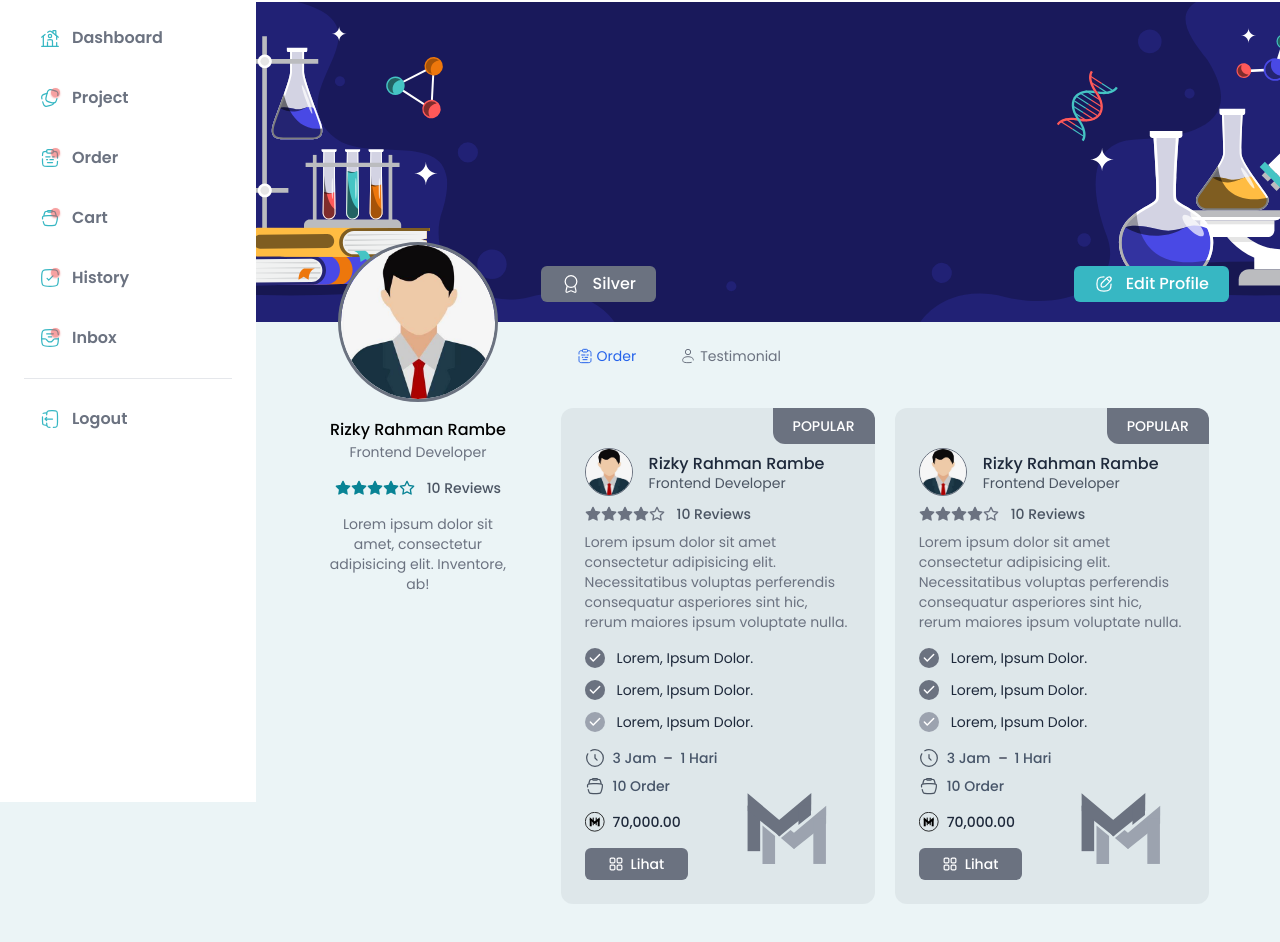
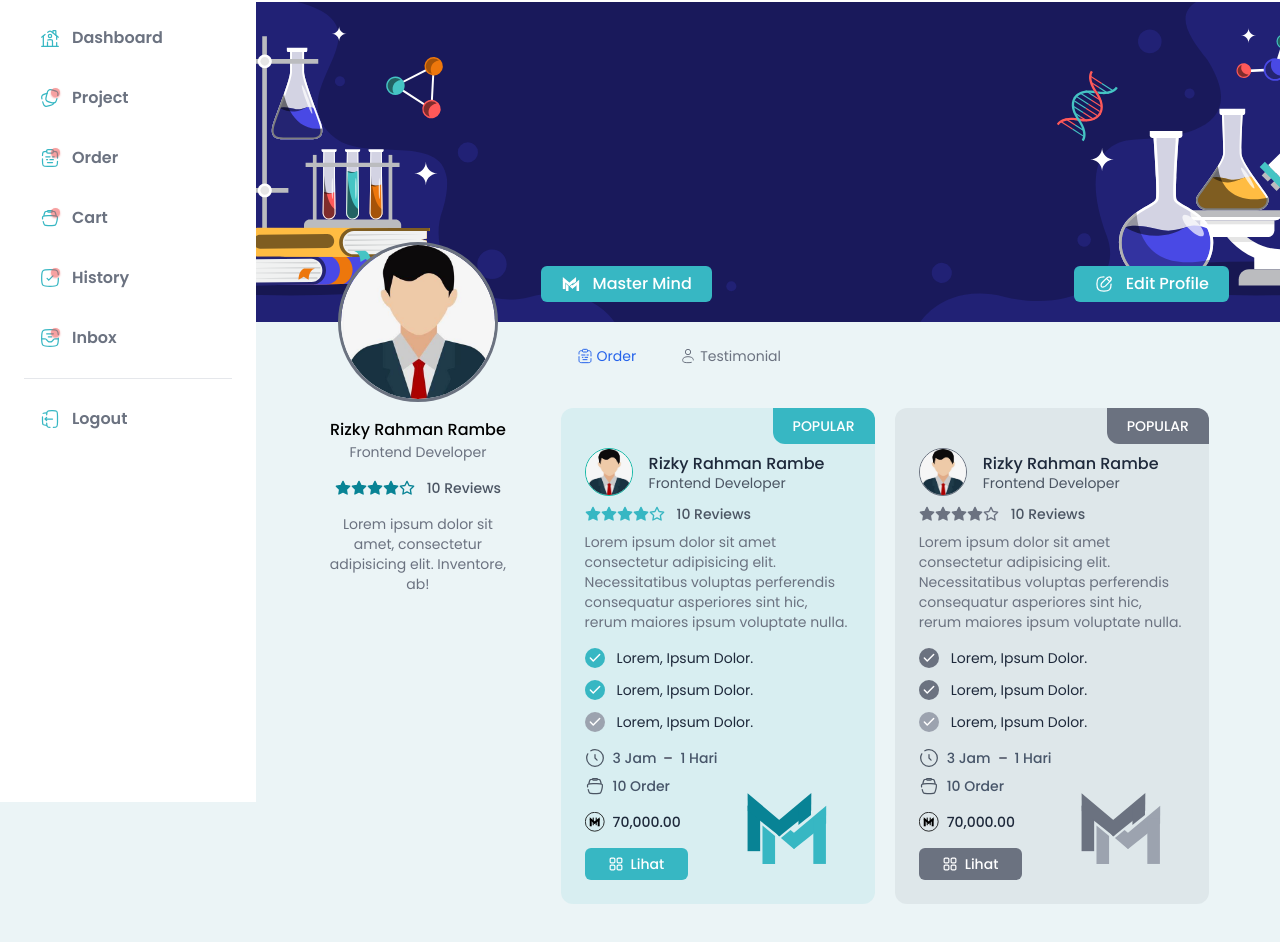
Before and after one commit to Rahman123L/MasterMind, a plain HTML site: page user/profile.html in a window 1280 px wide. Shown: the part 78-1020 px from the top of the page. Drawn offline with nearby package versions, Linux system fonts and the light colour scheme.

Commit message:
first commit

```diff
--- a/user/profile.html
+++ b/user/profile.html
@@ -204,22 +204,55 @@
                     <div class="w-full md:absolute md:-top-16 lg:-top-14 flex justify-center lg:justify-between items-center gap-3">
 
                         <!-- Silver -->
-                        <div class="flex justify-center items-center gap-2 md:gap-3 bg-gray-500 py-1.5 px-3 lg:px-5 rounded-md">
+                        <!-- <div class="flex justify-center items-center gap-2 md:gap-3 bg-gray-500 py-1.5 px-3 lg:px-5 rounded-md">
                             <svg class="w-[18px] lg:w-5 stroke-[1.5] stroke-white" fill="none" stroke="currentColor" viewBox="0 0 24 24" xmlns="http://www.w3.org/2000/svg">
                                 <circle cx="12" cy="9" r="7"/>
                                 <path d="M7.35111 15L6.71424 17.323C6.0859 19.6148 5.77173 20.7607 6.19097 21.3881C6.3379 21.6079 6.535 21.7844 6.76372 21.9008C7.41635 22.2331 8.42401 21.7081 10.4393 20.658C11.1099 20.3086 11.4452 20.1339 11.8014 20.0959C11.9335 20.0818 12.0665 20.0818 12.1986 20.0959C12.5548 20.1339 12.8901 20.3086 13.5607 20.658C15.576 21.7081 16.5837 22.2331 17.2363 21.9008C17.465 21.7844 17.6621 21.6079 17.809 21.3881C18.2283 20.7607 17.9141 19.6148 17.2858 17.323L16.6489 15" stroke-linecap="round"/>
                             </svg>
                             <h1 class="text-sm md:text-base text-white font-medium capitalize">Silver</h1>
-                        </div>
+                        </div> -->
 
                         <!-- Gold -->
                         <!-- <div class="flex justify-center items-center gap-2 md:gap-3 bg-yellow-500 py-1.5 px-3 lg:px-5 rounded-md">
                             <svg class="w-[18px] lg:w-5 stroke-[1.5] stroke-white" fill="none" stroke="currentColor" viewBox="0 0 24 24" xmlns="http://www.w3.org/2000/svg">
-                                <circle cx="12" cy="9" r="7"/>
-                                <path d="M7.35111 15L6.71424 17.323C6.0859 19.6148 5.77173 20.7607 6.19097 21.3881C6.3379 21.6079 6.535 21.7844 6.76372 21.9008C7.41635 22.2331 8.42401 21.7081 10.4393 20.658C11.1099 20.3086 11.4452 20.1339 11.8014 20.0959C11.9335 20.0818 12.0665 20.0818 12.1986 20.0959C12.5548 20.1339 12.8901 20.3086 13.5607 20.658C15.576 21.7081 16.5837 22.2331 17.2363 21.9008C17.465 21.7844 17.6621 21.6079 17.809 21.3881C18.2283 20.7607 17.9141 19.6148 17.2858 17.323L16.6489 15" stroke-linecap="round"/>
+                                <path d="M12 16.0678L8.22855 19.9728C7.68843 20.5321 7.41837 20.8117 7.18967 20.9084C6.66852 21.1289 6.09042 20.9402 5.81628 20.4602C5.69597 20.2495 5.65848 19.8695 5.5835 19.1095C5.54117 18.6804 5.52 18.4658 5.45575 18.2861C5.31191 17.8838 5.00966 17.5708 4.6211 17.4219C4.44754 17.3554 4.24033 17.3335 3.82589 17.2896C3.09187 17.212 2.72486 17.1732 2.52138 17.0486C2.05772 16.7648 1.87548 16.1662 2.08843 15.6266C2.18188 15.3898 2.45194 15.1102 2.99206 14.5509L5.45575 12"/>
+                                <path d="M12 16.0678L15.7715 19.9728C16.3116 20.5321 16.5816 20.8117 16.8103 20.9084C17.3315 21.1289 17.9096 20.9402 18.1837 20.4602C18.304 20.2495 18.3415 19.8695 18.4165 19.1095C18.4588 18.6804 18.48 18.4658 18.5442 18.2861C18.6881 17.8838 18.9903 17.5708 19.3789 17.4219C19.5525 17.3554 19.7597 17.3335 20.1741 17.2896C20.9081 17.212 21.2751 17.1732 21.4786 17.0486C21.9423 16.7648 22.1245 16.1662 21.9116 15.6266C21.8181 15.3898 21.5481 15.1102 21.0079 14.5509L18.5442 12"/>
+                                <path d="M5.5 6.39691C5.17745 7.20159 5 8.08007 5 9C5 12.866 8.13401 16 12 16C15.866 16 19 12.866 19 9C19 5.13401 15.866 2 12 2C11.0801 2 10.2016 2.17745 9.39691 2.5" stroke-linecap="round"/>
                             </svg>
                             <h1 class="text-sm md:text-base text-white font-medium capitalize">Gold</h1>
                         </div> -->
+
+                        <!-- Platinum -->
+                        <!-- <div class="flex justify-center items-center gap-2 md:gap-3 bg-blue-500 py-1.5 px-3 lg:px-5 rounded-md">
+                            <svg class="w-[18px] lg:w-5 stroke-[1.5] stroke-white" fill="none" stroke="currentColor" viewBox="0 0 24 24" xmlns="http://www.w3.org/2000/svg">
+                                <path d="M12 17C8.41015 17 5.5 14.0899 5.5 10.5V4.55556C5.5 4.03739 5.5 3.77831 5.59369 3.57738C5.69305 3.36431 5.86431 3.19305 6.07738 3.09369C6.27831 3 6.53739 3 7.05556 3H16.9444C17.4626 3 17.7217 3 17.9226 3.09369C18.1357 3.19305 18.3069 3.36431 18.4063 3.57738C18.5 3.77831 18.5 4.03739 18.5 4.55556V10.5C18.5 14.0899 15.5899 17 12 17ZM12 17V21M17 21H7M22 5V10M2 5V10" stroke-linecap="round" stroke-linejoin="round"/>
+                            </svg>
+                            <h1 class="text-sm md:text-base text-white font-medium capitalize">Platinum</h1>
+                        </div> -->
+
+                        <!-- Diamond -->
+                        <!-- <div class="flex justify-center items-center gap-2 md:gap-3 bg-purple-500 py-1.5 px-3 lg:px-5 rounded-md">
+                            <svg class="w-[18px] lg:w-5 stroke-[1.5] stroke-white" fill="none" stroke="currentColor" viewBox="0 0 24 24" xmlns="http://www.w3.org/2000/svg">
+                                <path d="M4.8057 5.70615C5.39093 4.87011 5.68354 4.45209 6.11769 4.22604C6.55184 4 7.0621 4 8.08262 4H12H15.9174C16.9379 4 17.4482 4 17.8823 4.22604C18.3165 4.45209 18.6091 4.87011 19.1943 5.70615L19.7915 6.55926C20.6144 7.73493 21.0259 8.32277 21.0064 8.98546C20.9869 9.64815 20.5415 10.2107 19.6507 11.3359L14.375 18V18C13.6417 18.9263 13.275 19.3895 12.8472 19.5895C12.3103 19.8406 11.6897 19.8406 11.1528 19.5895C10.725 19.3895 10.3583 18.9263 9.625 18V18L4.34927 11.3359C3.4585 10.2107 3.01312 9.64815 2.99359 8.98546C2.97407 8.32277 3.38555 7.73493 4.20852 6.55926L4.8057 5.70615Z" stroke-linejoin="round"/>
+                                <path d="M9 7.5L8.5 8.25V8.25C8.20344 8.69484 8.23479 9.28176 8.57706 9.69247L10.5 12" stroke-linecap="round" stroke-linejoin="round"/>
+                            </svg>
+                            <h1 class="text-sm md:text-base text-white font-medium capitalize">Diamond</h1>
+                        </div> -->
+
+                        <!-- Master Mind -->
+                        <div class="flex justify-center items-center gap-2 md:gap-3 bg-[#37B7C3] py-1.5 px-3 lg:px-5 rounded-md">
+                            <svg class="w-[18px] lg:w-5" fill="none" stroke="currentColor" viewBox="0 0 740 551" xmlns="http://www.w3.org/2000/svg">
+                                <rect x="66" y="97.4541" width="97" height="351" fill="#fff"/>
+                                <path d="M67.4871 137.891L66.1278 2.45416L374.617 261.308L313.344 334.33L67.4871 137.891Z" fill="#fff"/>
+                                <path d="M557.451 0L556.466 137.484L309.35 334.806L247 260.499L557.451 0Z" fill="#fff"/>
+                                <path d="M458 97.4542H555V169.454L458 246.454V97.4542Z" fill="#fff"/>
+                                <path d="M181 251.454L278 331.152V550.454H181V251.454Z" fill="#fff"/>
+                                <path d="M323.5 346.954L397.25 285.997L484.617 359.308L423.344 432.33L323.5 346.954Z" fill="#fff"/>
+                                <path d="M672.451 97.4542L671.466 234.938L424.35 432.26L362 357.954L672.451 97.4542Z" fill="#fff"/>
+                                <rect x="573" y="194.908" width="97" height="352" fill="#fff"/>
+                            </svg>
+                            <h1 class="text-sm md:text-base text-white font-medium capitalize">Master Mind</h1>
+                        </div>
 
                         <button class="flex justify-center items-center gap-3 bg-[#37B7C3] group transition transform duration-300 hover:bg-[#088395] focus:bg-[#088395] py-[7px] md:py-1.5 px-3 lg:px-5 rounded-md">
                             <svg class="w-[18px] lg:w-5 stroke-[1.5] stroke-white" fill="none" stroke="currentColor" viewBox="0 0 24 24" xmlns="http://www.w3.org/2000/svg">
@@ -254,25 +287,25 @@
                     <div id="default-styled-tab-content" class="my-5 lg:my-[2rem]">
                         <div class="hidden" id="styled-profile" role="tabpanel" aria-labelledby="profile-tab">
                             <div class="grid grid-cols-1 lg:grid-cols-2 gap-3 lg:gap-5">
-                                <div class="relative p-6 bg-gray-500 bg-opacity-10 rounded-xl space-y-4 h-max">
-                                    <div class="absolute right-0 top-0 bg-gray-500 py-1.5 md:py-2 px-4 md:px-5 rounded-bl-xl rounded-se-xl">
+                                <div class="relative p-6 bg-[#37B7C3] bg-opacity-10 rounded-xl space-y-4 h-max">
+                                    <div class="absolute right-0 top-0 bg-[#37B7C3] py-1.5 md:py-2 px-4 md:px-5 rounded-bl-xl rounded-se-xl">
                                         <h1 class="text-xs md:text-sm text-white font-medium uppercase">POPULAR</h1>
                                     </div>
                                     <div class="absolute bottom-10 right-10">
                                         <svg class="w-20 md:w-24" viewBox="0 0 740 551" fill="none" xmlns="http://www.w3.org/2000/svg">
-                                            <rect x="66" y="97.4541" width="97" height="351" fill="#6b7280"/>
-                                            <path d="M67.4871 137.891L66.1278 2.45416L374.617 261.308L313.344 334.33L67.4871 137.891Z" fill="#6b7280"/>
-                                            <path d="M557.451 0L556.466 137.484L309.35 334.806L247 260.499L557.451 0Z" fill="#6b7280"/>
-                                            <path d="M458 97.4542H555V169.454L458 246.454V97.4542Z" fill="#6b7280"/>
-                                            <path d="M181 251.454L278 331.152V550.454H181V251.454Z" fill="#9ca3af"/>
-                                            <path d="M323.5 346.954L397.25 285.997L484.617 359.308L423.344 432.33L323.5 346.954Z" fill="#9ca3af"/>
-                                            <path d="M672.451 97.4542L671.466 234.938L424.35 432.26L362 357.954L672.451 97.4542Z" fill="#9ca3af"/>
-                                            <rect x="573" y="194.908" width="97" height="352" fill="#9ca3af"/>
+                                            <rect x="66" y="97.4541" width="97" height="351" fill="#088395"/>
+                                            <path d="M67.4871 137.891L66.1278 2.45416L374.617 261.308L313.344 334.33L67.4871 137.891Z" fill="#088395"/>
+                                            <path d="M557.451 0L556.466 137.484L309.35 334.806L247 260.499L557.451 0Z" fill="#088395"/>
+                                            <path d="M458 97.4542H555V169.454L458 246.454V97.4542Z" fill="#088395"/>
+                                            <path d="M181 251.454L278 331.152V550.454H181V251.454Z" fill="#37B7C3"/>
+                                            <path d="M323.5 346.954L397.25 285.997L484.617 359.308L423.344 432.33L323.5 346.954Z" fill="#37B7C3"/>
+                                            <path d="M672.451 97.4542L671.466 234.938L424.35 432.26L362 357.954L672.451 97.4542Z" fill="#37B7C3"/>
+                                            <rect x="573" y="194.908" width="97" height="352" fill="#37B7C3"/>
                                         </svg>
                                     </div>
                                     <div class="space-y-2">
                                         <a href="profile.html" class="flex justify-normal items-center gap-4">
-                                            <div class="w-9 md:w-12 h-9 md:h-12 rounded-full object-cover border border-gray-500">
+                                            <div class="w-9 md:w-12 h-9 md:h-12 rounded-full object-cover border border-teal-500">
                                                 <img class="w-full h-full rounded-full object-contain" src="../images/avatar.jpg">
                                             </div>
                                             <div class="md:space-y-[-3px]">
@@ -282,19 +315,19 @@
                                         </a>
                                         <div class="flex justify-normal items-center gap-3">
                                             <div class="flex justify-normal items-center">
-                                                <svg fill="currentColor" stroke="currentColor" stroke-linecap="round" stroke-linejoin="round" stroke-width="2" class="w-3 md:w-4 h-3 md:h-4 text-gray-500" viewBox="0 0 24 24">
+                                                <svg fill="currentColor" stroke="currentColor" stroke-linecap="round" stroke-linejoin="round" stroke-width="2" class="w-3 md:w-4 h-3 md:h-4 text-[#37B7C3]" viewBox="0 0 24 24">
                                                     <path d="M12 2l3.09 6.26L22 9.27l-5 4.87 1.18 6.88L12 17.77l-6.18 3.25L7 14.14 2 9.27l6.91-1.01L12 2z"></path>
                                                   </svg>
-                                                  <svg fill="currentColor" stroke="currentColor" stroke-linecap="round" stroke-linejoin="round" stroke-width="2" class="w-3 md:w-4 h-3 md:h-4 text-gray-500" viewBox="0 0 24 24">
+                                                  <svg fill="currentColor" stroke="currentColor" stroke-linecap="round" stroke-linejoin="round" stroke-width="2" class="w-3 md:w-4 h-3 md:h-4 text-[#37B7C3]" viewBox="0 0 24 24">
                                                     <path d="M12 2l3.09 6.26L22 9.27l-5 4.87 1.18 6.88L12 17.77l-6.18 3.25L7 14.14 2 9.27l6.91-1.01L12 2z"></path>
                                                   </svg>
-                                                  <svg fill="currentColor" stroke="currentColor" stroke-linecap="round" stroke-linejoin="round" stroke-width="2" class="w-3 md:w-4 h-3 md:h-4 text-gray-500" viewBox="0 0 24 24">
+                                                  <svg fill="currentColor" stroke="currentColor" stroke-linecap="round" stroke-linejoin="round" stroke-width="2" class="w-3 md:w-4 h-3 md:h-4 text-[#37B7C3]" viewBox="0 0 24 24">
                                                     <path d="M12 2l3.09 6.26L22 9.27l-5 4.87 1.18 6.88L12 17.77l-6.18 3.25L7 14.14 2 9.27l6.91-1.01L12 2z"></path>
                                                   </svg>
-                                                  <svg fill="currentColor" stroke="currentColor" stroke-linecap="round" stroke-linejoin="round" stroke-width="2" class="w-3 md:w-4 h-3 md:h-4 text-gray-500" viewBox="0 0 24 24">
+                                                  <svg fill="currentColor" stroke="currentColor" stroke-linecap="round" stroke-linejoin="round" stroke-width="2" class="w-3 md:w-4 h-3 md:h-4 text-[#37B7C3]" viewBox="0 0 24 24">
                                                     <path d="M12 2l3.09 6.26L22 9.27l-5 4.87 1.18 6.88L12 17.77l-6.18 3.25L7 14.14 2 9.27l6.91-1.01L12 2z"></path>
                                                   </svg>
-                                                  <svg fill="none" stroke="currentColor" stroke-linecap="round" stroke-linejoin="round" stroke-width="2" class="w-3 md:w-4 h-3 md:h-4 text-gray-500" viewBox="0 0 24 24">
+                                                  <svg fill="none" stroke="currentColor" stroke-linecap="round" stroke-linejoin="round" stroke-width="2" class="w-3 md:w-4 h-3 md:h-4 text-[#37B7C3]" viewBox="0 0 24 24">
                                                     <path d="M12 2l3.09 6.26L22 9.27l-5 4.87 1.18 6.88L12 17.77l-6.18 3.25L7 14.14 2 9.27l6.91-1.01L12 2z"></path>
                                                   </svg>
                                             </div>
@@ -304,7 +337,7 @@
                                     </div>
                                     <div class="space-y-3">
                                         <div class="flex justify-normal items-center gap-3">
-                                            <div class="w-4 md:w-5 h-4 md:h-5 flex justify-center items-center bg-gray-500 rounded-full">
+                                            <div class="w-4 md:w-5 h-4 md:h-5 flex justify-center items-center bg-[#37B7C3] rounded-full">
                                                 <svg class="w-3 md:w-3.5 stroke-[2.5] stroke-white" fill="none" stroke="currentColor" stroke-linecap="round" stroke-linejoin="round" viewBox="0 0 24 24">
                                                     <path d="M20 6L9 17l-5-5"></path>
                                                 </svg>
@@ -312,7 +345,7 @@
                                             <h1 class="text-xs md:text-sm text-slate-800 font-normal capitalize">Lorem, ipsum dolor.</h1>
                                         </div>
                                         <div class="flex justify-normal items-center gap-3">
-                                            <div class="w-4 md:w-5 h-4 md:h-5 flex justify-center items-center bg-gray-500 rounded-full">
+                                            <div class="w-4 md:w-5 h-4 md:h-5 flex justify-center items-center bg-[#37B7C3] rounded-full">
                                                 <svg class="w-3 md:w-3.5 stroke-[2.5] stroke-white" fill="none" stroke="currentColor" stroke-linecap="round" stroke-linejoin="round" viewBox="0 0 24 24">
                                                     <path d="M20 6L9 17l-5-5"></path>
                                                 </svg>
@@ -363,7 +396,7 @@
                                     </div>
                                     <div class="w-fit">
                                         <a href="detail-project.html">
-                                            <button class="flex justify-normal items-center gap-2 bg-gray-500 py-1.5 px-5 md:px-6 rounded-md">
+                                            <button class="flex justify-normal items-center gap-2 bg-[#37B7C3] py-1.5 px-5 md:px-6 rounded-md">
                                                 <svg xmlns="http://www.w3.org/2000/svg" class="w-3.5 stroke-[0.1] stroke-white" fill="#fff" viewBox="0 0 24 24" stroke="currentColor">
                                                     <path fill-rule="evenodd" clip-rule="evenodd" d="M8 1C9.65685 1 11 2.34315 11 4V8C11 9.65685 9.65685 11 8 11H4C2.34315 11 1 9.65685 1 8V4C1 2.34315 2.34315 1 4 1H8ZM8 3C8.55228 3 9 3.44772 9 4V8C9 8.55228 8.55228 9 8 9H4C3.44772 9 3 8.55228 3 8V4C3 3.44772 3.44772 3 4 3H8Z"/>
                                                     <path fill-rule="evenodd" clip-rule="evenodd" d="M8 13C9.65685 13 11 14.3431 11 16V20C11 21.6569 9.65685 23 8 23H4C2.34315 23 1 21.6569 1 20V16C1 14.3431 2.34315 13 4 13H8ZM8 15C8.55228 15 9 15.4477 9 16V20C9 20.5523 8.55228 21 8 21H4C3.44772 21 3 20.5523 3 20V16C3 15.4477 3.44772 15 4 15H8Z"/>
```
